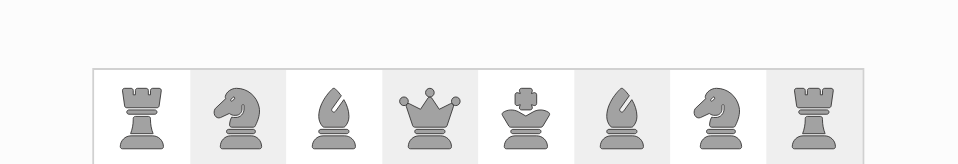
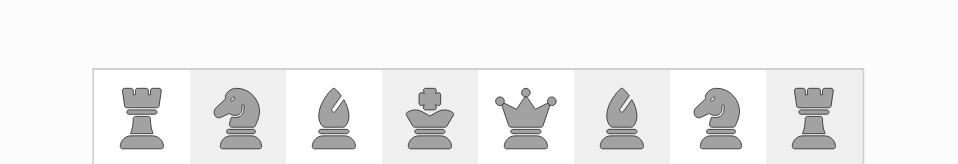
Before and after one commit to shashwatah/blitz, a SvelteKit app in the folder client/: page / in a window 1280 px wide. Shown: the part 636-800 px from the top of the page, without its empty margins (164-1122 px from the left). Built offline with nearby package versions, Linux system fonts and the light colour scheme.

Commit message:
client: add: FauxBoard

```diff
--- /dev/null
+++ b/client/src/lib/components/FauxBoard.svelte
@@ -0,0 +1,61 @@
+<script lang="ts">
+    import type { PieceSymbol } from "chess.js";
+    import pieceSVG from "../utils/svg";
+
+    let rows: PieceSymbol[][] = [["r", "n", "b", "k", "q", "b", "n", "r"],
+                                ["p", "p", "p", "p", "p", "p", "p", "p"]]
+</script>
+
+<div id="chessboard" class="chessboard">
+    {#each rows as row, i}
+        <div class="chessboard-row">
+            {#each row as piece, j}
+                <div class="chessboard-block {(i+j) % 2 === 0 ? "w" : "b"}-chessboard-block">
+                    <svg xmlns="http://www.w3.org/2000/svg" x="0px" y="0px" viewBox="0 0 32 40"
+                        class="chess-piece">
+                        {@html pieceSVG[piece]}
+                    </svg>
+                </div>
+            {/each}
+        </div>
+    {/each}
+</div>
+
+<style>
+    #chessboard {
+        border: 2px solid #d1d1d1;
+        height: 100%;
+        width: 100%;
+    }
+
+    .chessboard-row {
+        height: 12.5%;
+        width: 100%;
+        display: flex;
+        flex-direction: row;
+    }
+
+    .chessboard-block {
+        height: 100%;
+        width: 12.5%;
+        text-align: center;
+    }
+
+    .w-chessboard-block {
+        background: #fff;
+    }
+
+    .b-chessboard-block {
+        background: #efefef;
+    }
+
+    .chess-piece {
+        position: relative;
+        height: 90%;
+        margin-top: 15%;
+        cursor: pointer;
+        stroke: #313030;
+        stroke-width: .4px;
+        fill: #a2a2a2;
+    }
+</style>
--- a/client/src/routes/+page.svelte
+++ b/client/src/routes/+page.svelte
@@ -1,12 +1,12 @@
 <script lang="ts">
     import { goto } from "$app/navigation";
 
-    import Chessboard from "$lib/components/game/ChessBoard.svelte";
+    import FauxBoard from "$lib/components/FauxBoard.svelte";
     import GameSetup from "$lib/components/GameSetup.svelte";
 
     import game from "$lib/controllers/game";
 
-    let chessboardPos: "default" | "pulled" = "default";
+    let boardPos: "default" | "pulled" = "default";
     let resetSetup = false;
     let gameCode: string | undefined = undefined;
 
@@ -26,8 +26,8 @@
 
 <div id="game-setup-container">
     <GameSetup
-        on:select={() => {chessboardPos = "pulled"}}
-        on:unselect={() => {chessboardPos = "default"}}
+        on:select={() => {boardPos = "pulled"}}
+        on:unselect={() => {boardPos = "default"}}
         on:finish={connect}
         on:cancel={disconnect}
         resetSetup={resetSetup}
@@ -35,8 +35,8 @@
     />
 </div>
 
-<div id="chessboard-container" class="chessboard-pos-{chessboardPos}">
-    <Chessboard />
+<div id="chessboard-container" class="chessboard-pos-{boardPos}">
+    <FauxBoard />
 </div>
 
 <style>
```
